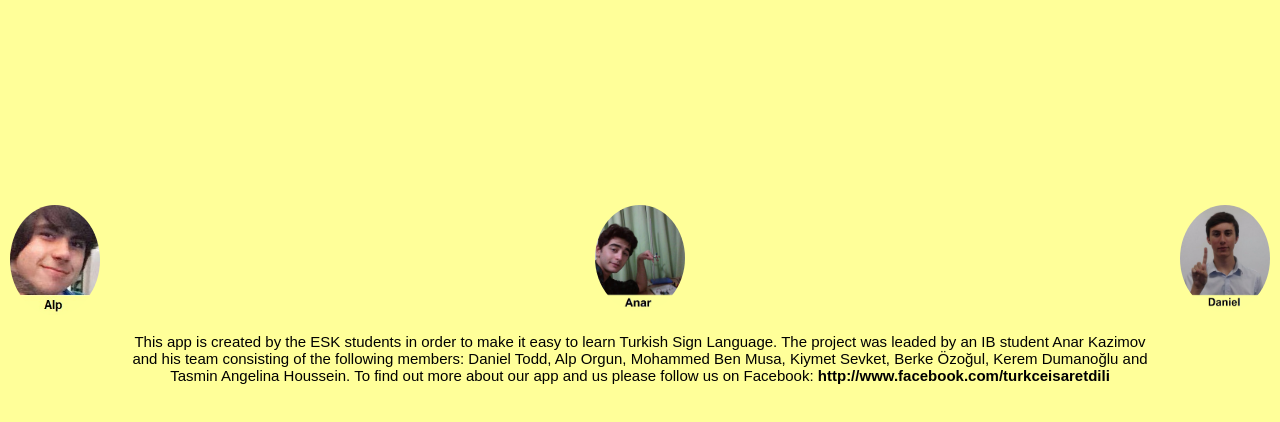
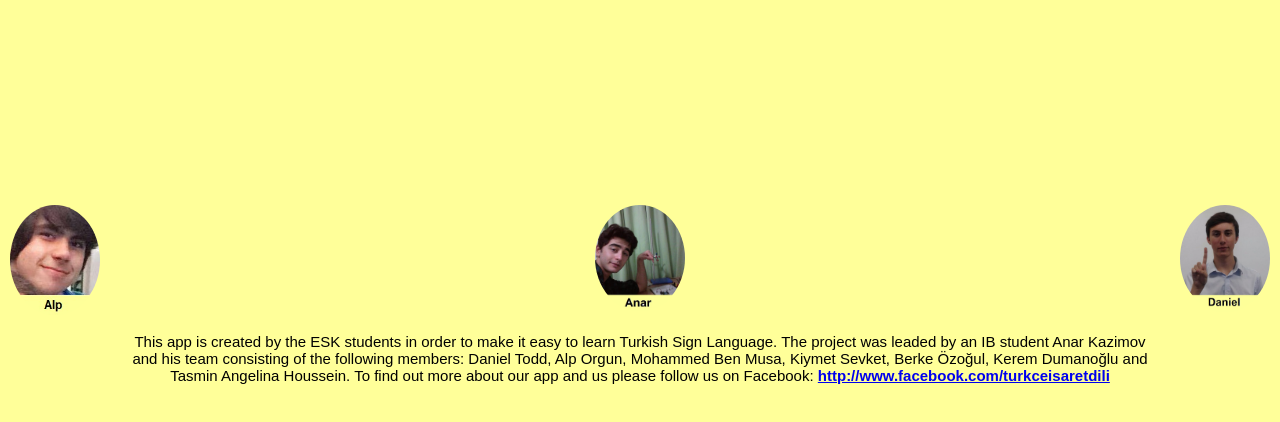
Before and after one commit to bosdos12/TSL, a website: page www/EnglishBranch/about_us.html in a window 1280 px wide. Shown: the part 80-502 px from the top of the page. Drawn offline with Linux system fonts and the light colour scheme.

Commit message:
still trying to fix the external link bug in about us

```diff
--- a/www/EnglishBranch/about_us.html
+++ b/www/EnglishBranch/about_us.html
@@ -81,7 +81,7 @@
   </div>
   <br>
 
-      <div id="main_text">This app is created by the ESK students in order to make it easy to learn Turkish Sign Language. The project was leaded by an IB student Anar Kazimov and his team consisting of the following members: Daniel Todd, Alp Orgun, Mohammed Ben Musa, Kiymet Sevket, Berke Özoğul, Kerem Dumanoğlu and Tasmin Angelina Houssein. To find out more about our app and us please follow us on Facebook: <b>http://www.facebook.com/turkceisaretdili</b>
+      <div id="main_text">This app is created by the ESK students in order to make it easy to learn Turkish Sign Language. The project was leaded by an IB student Anar Kazimov and his team consisting of the following members: Daniel Todd, Alp Orgun, Mohammed Ben Musa, Kiymet Sevket, Berke Özoğul, Kerem Dumanoğlu and Tasmin Angelina Houssein. To find out more about our app and us please follow us on Facebook: <b><a href = "http://www.facebook.com/turkceisaretdili">http://www.facebook.com/turkceisaretdili</a></b>
       </div>
   </td>
   </tr>
```
Also changed, not shown: www/TurkishBranch/about_us.html (+1 -1 lines), 1 other file.
